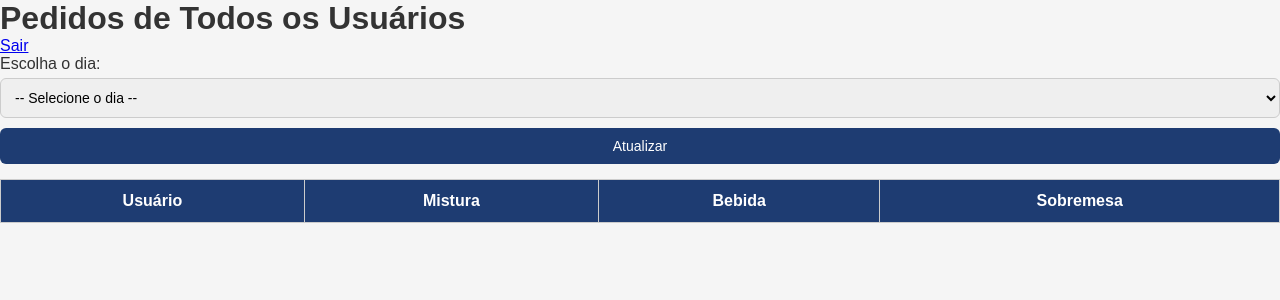
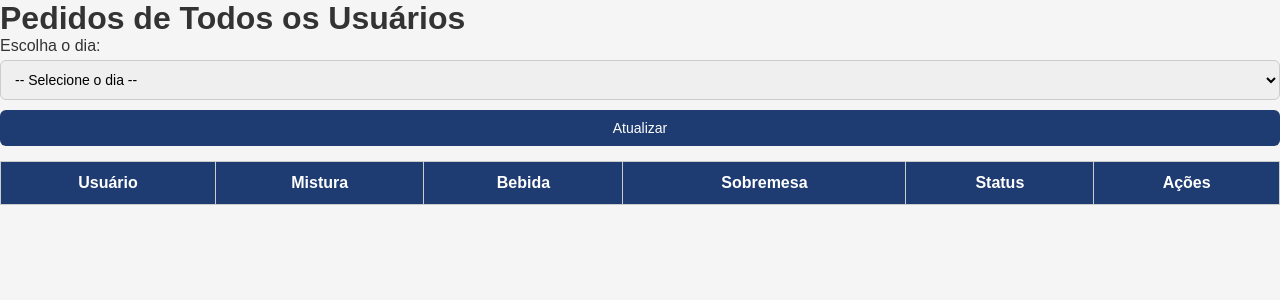
Before and after one commit to wsvantier/pi-02-2025, a Flask app: page /cozinha/pedidos in a window 1280 px wide. Shown: the part 48-348 px from the top of the page. Run offline with Flask 3, Linux system fonts and the light colour scheme; a user stored in the database is signed in; tables that the repository leaves empty hold one stand-in row (values such as "Sample post"); lists and menus that the app fills with data are empty.

Commit message:
Atualização dos arquivos e correções

```diff
--- a/blueprints/cozinha.py
+++ b/blueprints/cozinha.py
@@ -110,10 +110,29 @@ def api_pedidos(cardapio_id):
         item_sobremesa = next((i.opcao.descricao for i in p.itens if i.opcao.categoria=='sobremesa'), "")
 
         resultado.append({
+            'id': p.id,
             'usuario': p.usuario.nome,
             'mistura': item_mistura,
             'bebida': item_bebida,
-            'sobremesa': item_sobremesa
+            'sobremesa': item_sobremesa,
+            'status': p.status
         })
 
     return jsonify(resultado)
+
+
+@cozinha_bp.route('/pedido/<int:pedido_id>/status', methods=['POST'])
+@login_required
+def atualizar_status(pedido_id):
+    if current_user.tipo == 'funcionario':
+        return jsonify({"erro": "Acesso negado"}), 403
+
+    novo_status = request.json.get("status")
+    if novo_status not in ["pendente", "confirmado", "cancelado"]:
+        return jsonify({"erro": "Status inválido"}), 400
+
+    pedido = Pedido.query.get_or_404(pedido_id)
+    pedido.status = novo_status
+    db.session.commit()
+
+    return jsonify({"sucesso": True, "status": pedido.status})
--- a/static/js/pedidos.js
+++ b/static/js/pedidos.js
@@ -4,6 +4,24 @@ document.addEventListener("DOMContentLoaded", () => {
     const btnAtualizar = document.getElementById("btnAtualizar");
 
     if(!select || !tbody) return;
+
+    // Converte data string "dd/mm/yyyy" para Date
+    function parseData(str) {
+        const [dia, mes, ano] = str.split("/").map(Number);
+        return new Date(ano, mes-1, dia);
+    }
+
+    // Filtra apenas datas futuras ou hoje
+    function filtrarOpcoesFuturas() {
+        const hoje = new Date();
+        hoje.setHours(0,0,0,0);
+        Array.from(select.options).forEach(opt => {
+            if(opt.value === "" || opt.disabled) return;
+            const data = parseData(opt.textContent);
+            if(data < hoje) opt.style.display = "none";
+            else opt.style.display = "block";
+        });
+    }
 
     async function carregarPedidos() {
         const cardapioId = select.value;
@@ -17,13 +35,20 @@ document.addEventListener("DOMContentLoaded", () => {
             tbody.innerHTML = "";
             pedidos.forEach((p,index)=>{
                 const linha = document.createElement("tr");
-                linha.style.backgroundColor = index%2===0 ? "#f2f2f2" : "#ffffff";
+                linha.id = `linha_pedido_${p.id}`;
                 linha.innerHTML = `
                     <td>${p.usuario}</td>
                     <td>${p.mistura}</td>
                     <td>${p.bebida}</td>
                     <td>${p.sobremesa}</td>
+                    <td class="status" style="font-weight:bold; color:${corStatus(p.status)}">${p.status}</td>
+                    <td>
+                        <button onclick="alterarStatus(${p.id}, 'pendente')">Pendente</button>
+                        <button onclick="alterarStatus(${p.id}, 'confirmado')">Confirmado</button>
+                        <button onclick="alterarStatus(${p.id}, 'cancelado')">Cancelado</button>
+                    </td>
                 `;
+                linha.style.backgroundColor = index%2===0 ? "#f2f2f2" : "#ffffff";
                 tbody.appendChild(linha);
             });
 
@@ -33,6 +58,43 @@ document.addEventListener("DOMContentLoaded", () => {
         }
     }
 
+    // Retorna a cor de acordo com o status
+    function corStatus(status) {
+        switch(status) {
+            case "pendente": return "orange";
+            case "confirmado": return "green";
+            case "cancelado": return "red";
+            default: return "black";
+        }
+    }
+
+    window.alterarStatus = function(pedidoId, status) {
+        fetch(`/cozinha/pedido/${pedidoId}/status`, {
+            method: "POST",
+            headers: {"Content-Type":"application/json"},
+            body: JSON.stringify({status})
+        })
+        .then(resp => resp.json())
+        .then(data => {
+            if(data.sucesso){
+                const linha = document.querySelector(`#linha_pedido_${pedidoId}`);
+                if(linha) {
+                    const statusTd = linha.querySelector(".status");
+                    statusTd.textContent = data.status;
+                    statusTd.style.color = corStatus(data.status);
+                }
+            } else {
+                alert("Erro ao alterar status: " + (data.erro || ""));
+            }
+        })
+        .catch(err => {
+            console.error(err);
+            alert("Erro ao alterar status. Veja o console.");
+        });
+    }
+
+    filtrarOpcoesFuturas();
+
     select.addEventListener("change", carregarPedidos);
     if(btnAtualizar) btnAtualizar.addEventListener("click", carregarPedidos);
 });
--- a/templates/pedidos.html
+++ b/templates/pedidos.html
@@ -3,9 +3,9 @@
 {% block titulo %}Pedidos{% endblock %}
 
 {% block corpo %}
+<link rel="stylesheet" href="{{ url_for('static', filename='css/style.css') }}">
+
 <h1>Pedidos de Todos os Usuários</h1>
-
-<a href="{{ url_for('auth.logout') }}">Sair</a>
 
 <div id="filtrarPedidos">
     <label for="diaSelect">Escolha o dia:</label>
@@ -25,6 +25,8 @@
             <th>Mistura</th>
             <th>Bebida</th>
             <th>Sobremesa</th>
+            <th>Status</th>
+            <th>Ações</th>
         </tr>
     </thead>
     <tbody>
@@ -32,5 +34,6 @@
     </tbody>
 </table>
 
-<script src="{{ url_for('static', filename='js/pedidos.js') }}"></script>
+
+<script src="{{url_for('static', filename = 'js/pedidos.js')}}"></script>
 {% endblock %}
```
